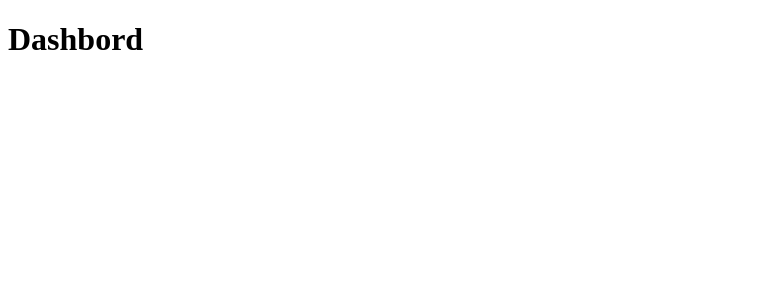
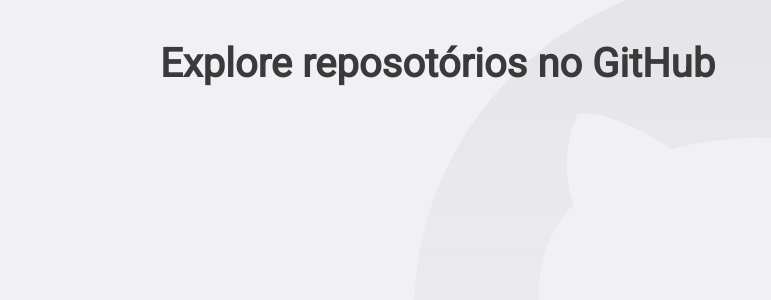
Before and after one commit to aragaoruan/repository-github-react-ts, a React (Create React App) app: page / in a window 1280 px wide. Shown: the top 300 px of the page, without its empty margins (0-771 px from the left). Built offline with nearby package versions, Linux system fonts and the light colour scheme.

Commit message:
feat: instalando e configurando styled-componet

```diff
--- a/package.json
+++ b/package.json
@@ -14,6 +14,7 @@
     "react-dom": "^16.13.1",
     "react-router-dom": "^5.2.0",
     "react-scripts": "3.4.1",
+    "styled-components": "^5.1.1",
     "typescript": "~3.7.2"
   },
   "scripts": {
@@ -36,6 +37,7 @@
   },
   "devDependencies": {
     "@types/react-router-dom": "^5.1.5",
+    "@types/styled-components": "^5.1.0",
     "@typescript-eslint/eslint-plugin": "^3.1.0",
     "@typescript-eslint/parser": "^3.1.0",
     "eslint": "^6.6.0",
--- a/public/index.html
+++ b/public/index.html
@@ -4,6 +4,8 @@
     <meta charset="utf-8" />
     <meta name="viewport" content="width=device-width, initial-scale=1" />
     <meta name="theme-color" content="#3a3a3a" />
+
+    <link href="https://fonts.googleapis.com/css2?family=Montserrat&family=Roboto:ital,wght@0,400;1,500&display=swap" rel="stylesheet">
 
     <title>GitHub Explorer</title>
   </head>
--- a/src/App.tsx
+++ b/src/App.tsx
@@ -1,12 +1,16 @@
 import React from 'react';
 import { BrowserRouter } from 'react-router-dom';
 
+import GlobalStyle from './styles/global';
 import Routes from './routes';
 
 const App: React.FC = () => (
-  <BrowserRouter>
-    <Routes />
-  </BrowserRouter>
+  <>
+    <BrowserRouter>
+      <Routes />
+    </BrowserRouter>
+    <GlobalStyle />
+  </>
 );
 
 export default App;
--- a/src/pages/Dashbord/index.tsx
+++ b/src/pages/Dashbord/index.tsx
@@ -1,9 +1,9 @@
 import React from 'react';
 
-// import { Container } from './styles';
+import { Title } from './styles';
 
 const Dashbord: React.FC = () => {
-  return <h1>Dashbord</h1>;
+  return <Title>Explore reposotórios no GitHub</Title>;
 };
 
 export default Dashbord;
--- /dev/null
+++ b/src/pages/Dashbord/styles.ts
@@ -0,0 +1,6 @@
+import styled from 'styled-components';
+
+export const Title = styled.h1`
+  font-size: 40px;
+  color: #3a3a3a;
+`;
--- /dev/null
+++ b/src/styles/global.ts
@@ -0,0 +1,31 @@
+import { createGlobalStyle } from 'styled-components';
+import githubBackground from '../assets/github-background.svg';
+
+export default createGlobalStyle`
+  * {
+    margin: 0;
+    padding: 0;
+    outline: 0;
+    box-sizing: 0;
+  }
+
+  body {
+    background: #f0f0f5 url(${githubBackground}) no-repeat 70% top ;
+    -webkit-font-smoothing: antialiased;
+
+  }
+
+  body, input, button {
+    font: 16px Roboto, sans-serif;
+  }
+
+  #root {
+    max-width: 960px;
+    margin: 0 auto;
+    padding: 40px 20px;
+  }
+
+  button {
+    cursor: pointer;
+  }
+`;
```
Also changed, not shown: src/assets/github-background.svg (added), 1 other file (tests, documents, lock files or other folders).
